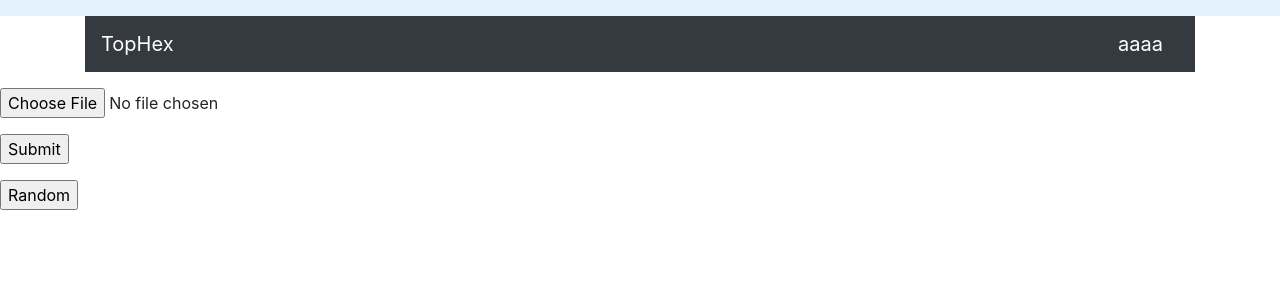
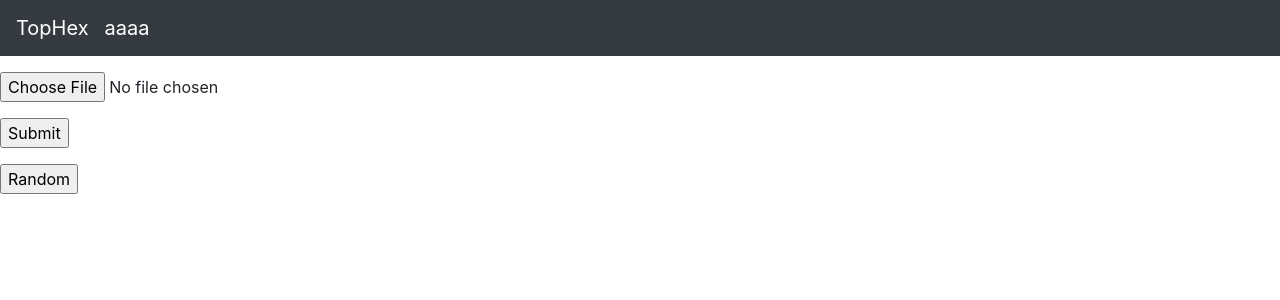
Before and after one commit to melissa-perez/TopHex, a Flask app: page / in a window 1280 px wide. Shown: the top 300 px of the page. Run offline with Flask 2, Linux system fonts and the light colour scheme.

Commit message:
Add navbar and initial styling

```diff
--- a/templates/index.html
+++ b/templates/index.html
@@ -5,21 +5,10 @@
     {% include "navigation.html" %}
 
     <div class="container">
-		<nav class="navbar navbar-dark bg-dark">
-			<a class="navbar-brand">TopHex</a>
-			<a class="navbar-brand" href="#">aaaa</a>
-		</nav>
-	</div>
-
-    <div>
 			{% if filename and is_upload %}
-		<div>
 				<img src="{{ url_for('display_image', filename=filename) }}">
-		</div>
 			{% elif filename%}
-		<div>
 				<img src="{{filename}}">
-		</div>
 			{% endif %}
 	</div>
 
--- a/templates/navigation.html
+++ b/templates/navigation.html
@@ -1,3 +1,4 @@
-<nav class="navbar navbar-light" style="background-color: #e3f2fd;">
-  <!-- Navbar content -->
+<nav class="navbar navbar-expand-lg navbar-dark bg-dark">
+      <a class="navbar-brand">TopHex</a>
+      <a class="navbar-brand" href="#">aaaa</a>
 </nav>
```
Lines whose indentation alone changed are shown as unchanged.
